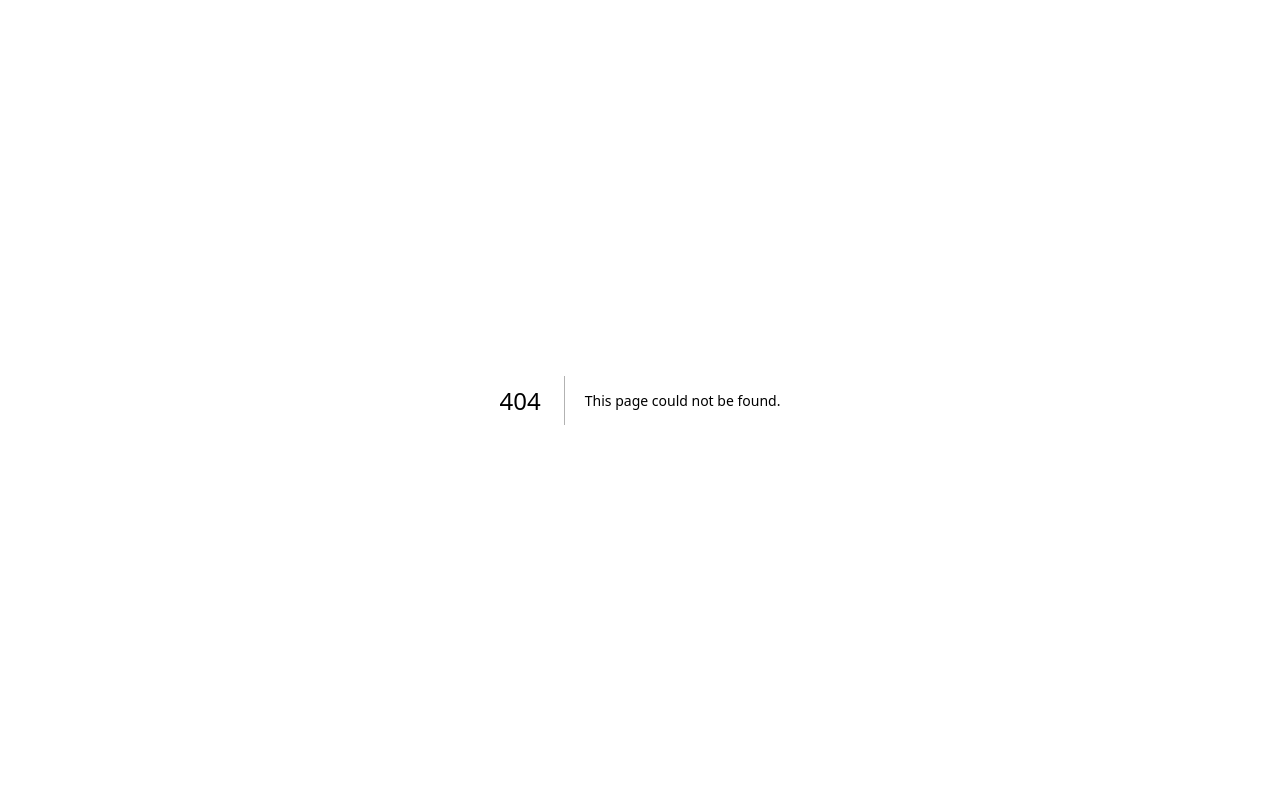
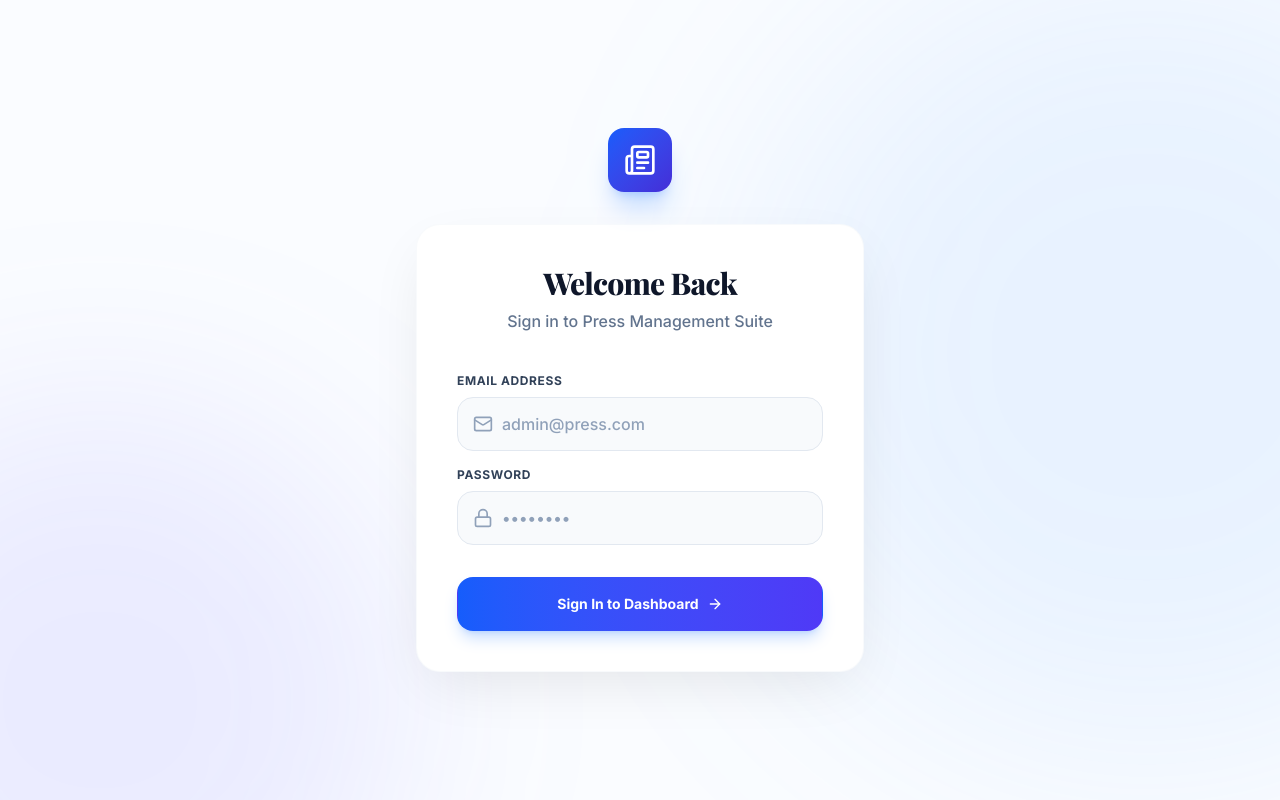
Before and after one commit to infratechai-aman/NewsGenerator, a Next.js app: page /login in a window 1280 px wide. Before the commit this address had no page. Built offline with nearby package versions, Linux system fonts and the light colour scheme; no server answers.

Commit message:
Fix: Update Firebase Admin for Vercel deployment support

```diff
--- a/package.json
+++ b/package.json
@@ -21,6 +21,8 @@
     "dayjs": "^1.11.19",
     "duck-duck-scrape": "^2.2.7",
     "duckduckgo-images-api": "^1.0.5",
+    "firebase": "^12.10.0",
+    "firebase-admin": "^13.7.0",
     "googlethis": "^1.8.0",
     "lucide-react": "^0.577.0",
     "next": "16.1.6",
--- a/src/app/admin/layout.tsx
+++ b/src/app/admin/layout.tsx
@@ -1,8 +1,8 @@
 'use client';
 
-import React from 'react';
+import React, { useEffect, useState } from 'react';
 import Link from 'next/link';
-import { usePathname } from 'next/navigation';
+import { usePathname, useRouter } from 'next/navigation';
 import {
   LayoutDashboard,
   Newspaper,
@@ -12,8 +12,11 @@ import {
   LogOut,
   Bell,
   Wand2,
+  Loader2,
 } from 'lucide-react';
 import { useAppStore } from '@/lib/store';
+import { subscribeToAuthChanges, signOut } from '@/lib/auth';
+import { User } from 'firebase/auth';
 
 const NAV_ITEMS = [
   { label: 'Overview', href: '/admin', icon: LayoutDashboard },
@@ -26,12 +29,42 @@ const NAV_ITEMS = [
 
 export default function AdminLayout({ children }: { children: React.ReactNode }) {
   const pathname = usePathname();
+  const router = useRouter();
   const { generatedContent } = useAppStore();
+
+  const [user, setUser] = useState<User | null>(null);
+  const [loadingConfig, setLoadingConfig] = useState(true);
+
+  useEffect(() => {
+    const unsubscribe = subscribeToAuthChanges((currentUser) => {
+      setUser(currentUser);
+      setLoadingConfig(false);
+
+      if (!currentUser) {
+        router.push('/login');
+      }
+    });
+
+    return () => unsubscribe();
+  }, [router]);
+
+  const handleSignOut = async () => {
+    await signOut();
+    router.push('/login');
+  };
 
   const hasContent =
     generatedContent.articles.length > 0 ||
     generatedContent.horoscope !== null ||
     generatedContent.facts !== null;
+
+  if (loadingConfig || !user) {
+    return (
+      <div className="min-h-screen bg-[#f4f7fb] flex items-center justify-center font-sans">
+         <Loader2 className="w-8 h-8 animate-spin text-blue-600" />
+      </div>
+    );
+  }
 
   return (
     <div className="min-h-screen bg-[#f4f7fb] flex font-sans selection:bg-indigo-100">
@@ -87,7 +120,10 @@ export default function AdminLayout({ children }: { children: React.ReactNode })
             </p>
           </div>
 
-          <button className="flex items-center gap-3 px-3 py-2.5 w-full rounded-xl text-sm font-semibold text-rose-400 hover:text-rose-300 hover:bg-rose-500/10 transition-colors">
+          <button
+            onClick={handleSignOut}
+            className="flex items-center gap-3 px-3 py-2.5 w-full rounded-xl text-sm font-semibold text-rose-400 hover:text-rose-300 hover:bg-rose-500/10 transition-colors"
+          >
             <LogOut className="h-[18px] w-[18px]" />
             Sign Out
           </button>
@@ -115,11 +151,13 @@ export default function AdminLayout({ children }: { children: React.ReactNode })
 
             <div className="flex items-center gap-3">
               <div className="text-right">
-                <p className="text-sm font-bold text-slate-900 leading-tight">Aman Talukdar</p>
+                <p className="text-sm font-bold text-slate-900 leading-tight">
+                  {user.email?.split('@')[0] || 'Admin'}
+                </p>
                 <p className="text-[10px] font-bold text-blue-600 uppercase tracking-widest mt-0.5">Premium</p>
               </div>
-              <div className="w-9 h-9 flex items-center justify-center rounded-full bg-indigo-100 text-indigo-700 font-bold text-sm border-2 border-white shadow-sm ring-1 ring-slate-100">
-                AT
+              <div className="w-9 h-9 flex items-center justify-center rounded-full bg-indigo-100 text-indigo-700 font-bold text-sm border-2 border-white shadow-sm ring-1 ring-slate-100 uppercase">
+                {user.email?.substring(0, 2) || 'AD'}
               </div>
             </div>
 
--- a/src/app/admin/page.tsx
+++ b/src/app/admin/page.tsx
@@ -1,8 +1,10 @@
 'use client';
 
-import React from 'react';
+import React, { useEffect, useState } from 'react';
 import Link from 'next/link';
 import { useAppStore } from '@/lib/store';
+import { subscribeToAuthChanges } from '@/lib/auth';
+import { User } from 'firebase/auth';
 import {
   FileText,
   Database,
@@ -16,6 +18,14 @@ import {
 
 export default function AdminOverview() {
   const { publication, generatedContent, manualArticles } = useAppStore();
+  const [user, setUser] = useState<User | null>(null);
+
+  useEffect(() => {
+    const unsubscribe = subscribeToAuthChanges((currentUser) => {
+      setUser(currentUser);
+    });
+    return () => unsubscribe();
+  }, []);
 
   const totalGenerated = generatedContent.articles.length;
   const totalManual = manualArticles.length;
@@ -56,7 +66,7 @@ export default function AdminOverview() {
 
           <div>
             <h1 className="text-3xl font-extrabold text-[#111827] mb-2 tracking-tight" style={{ fontFamily: 'var(--font-playfair)' }}>
-              Welcome back, Aman Talukdar!
+              Welcome back, {user?.email?.split('@')[0] || 'Admin'}!
             </h1>
             <p className="text-slate-500 font-medium">Here's your premium dashboard overview.</p>
           </div>
--- a/src/app/api/render-pdf/route.ts
+++ b/src/app/api/render-pdf/route.ts
@@ -1,6 +1,7 @@
 import { NextRequest, NextResponse } from 'next/server';
 import puppeteer from 'puppeteer';
 import { buildNewspaperHTML } from '@/lib/newspaper-template';
+import { adminStorage } from '@/lib/firebase-admin';
 
 export const maxDuration = 60;
 
@@ -63,26 +64,28 @@ export async function POST(req: NextRequest) {
     // Convert Uint8Array to Buffer
     const buffer = Buffer.from(pdfBuffer);
 
-    // Ensure the output directory exists
-    const fs = await import('fs/promises');
-    const path = await import('path');
-    const outputDir = path.join(process.cwd(), 'public', 'outputs');
+    // Upload PDF to Firebase Storage
+    const safeName = publication.name.replace(/[^a-zA-Z0-9-]/g, '_');
+    const filename = `newspapers/${safeName}_${publication.date}_${Date.now()}.pdf`;
 
-    try {
-      await fs.access(outputDir);
-    } catch {
-      await fs.mkdir(outputDir, { recursive: true });
-    }
+    // Get the bucket
+    const bucket = adminStorage.bucket();
+    const file = bucket.file(filename);
 
-    // Save PDF to public folder
-    const safeName = publication.name.replace(/[^a-zA-Z0-9-]/g, '_');
-    const filename = `${safeName}_${publication.date}_${Date.now()}.pdf`;
-    const filepath = path.join(outputDir, filename);
+    await file.save(buffer, {
+      metadata: {
+        contentType: 'application/pdf',
+      },
+    });
 
-    await fs.writeFile(filepath, buffer);
+    // Make the file publicly accessible
+    await file.makePublic();
+
+    // Get the public URL
+    const publicUrl = `https://storage.googleapis.com/${bucket.name}/${filename}`;
 
     // Return the URL for the client to download
-    return NextResponse.json({ url: `/outputs/${filename}` }, { status: 200 });
+    return NextResponse.json({ url: publicUrl }, { status: 200 });
   } catch (error) {
     console.error('PDF rendering error:', error);
     if (browser) {
--- /dev/null
+++ b/src/app/login/page.tsx
@@ -0,0 +1,114 @@
+'use client';
+
+import React, { useState } from 'react';
+import { useRouter } from 'next/navigation';
+import { Newspaper, Lock, Mail, ArrowRight, Loader2 } from 'lucide-react';
+import { signIn } from '@/lib/auth';
+
+export default function LoginPage() {
+  const [email, setEmail] = useState('');
+  const [password, setPassword] = useState('');
+  const [error, setError] = useState('');
+  const [isLoading, setIsLoading] = useState(false);
+  const router = useRouter();
+
+  const handleLogin = async (e: React.FormEvent) => {
+    e.preventDefault();
+    setIsLoading(true);
+    setError('');
+
+    const { error: signInError } = await signIn(email, password);
+
+    if (signInError) {
+      setError(signInError);
+      setIsLoading(false);
+    } else {
+      router.push('/admin');
+    }
+  };
+
+  return (
+    <div className="min-h-screen bg-[#fafcff] flex items-center justify-center p-6 relative overflow-hidden font-sans">
+      {/* Background Gradients */}
+      <div className="absolute top-0 right-0 -translate-y-12 translate-x-1/3 w-[800px] h-[800px] bg-blue-400/10 rounded-full blur-[120px] pointer-events-none"></div>
+      <div className="absolute bottom-0 left-0 translate-y-1/3 -translate-x-1/3 w-[600px] h-[600px] bg-indigo-500/10 rounded-full blur-[100px] pointer-events-none"></div>
+
+      <div className="w-full max-w-md relative z-10">
+        <div className="flex justify-center mb-8">
+          <div className="w-16 h-16 rounded-2xl bg-gradient-to-br from-blue-600 to-indigo-700 flex items-center justify-center shadow-xl shadow-blue-500/25">
+             <Newspaper className="h-8 w-8 text-white" />
+          </div>
+        </div>
+
+        <div className="bg-white rounded-3xl p-10 shadow-[0_20px_60px_-15px_rgba(0,0,0,0.1)] border border-slate-100/50">
+          <div className="text-center mb-10">
+            <h1 className="text-3xl font-extrabold text-[#0f172a] tracking-tight mb-2" style={{ fontFamily: 'var(--font-playfair)' }}>Welcome Back</h1>
+            <p className="text-slate-500 font-medium">Sign in to Press Management Suite</p>
+          </div>
+
+          <form onSubmit={handleLogin} className="space-y-6">
+            {error && (
+              <div className="p-4 rounded-xl bg-rose-50 border border-rose-100 text-rose-600 text-sm font-semibold flex items-center gap-3">
+                <div className="w-8 h-8 rounded-full bg-rose-100 flex items-center justify-center shrink-0">
+                  <Lock className="w-4 h-4 text-rose-500" />
+                </div>
+                {error}
+              </div>
+            )}
+
+            <div className="space-y-4">
+              <div>
+                <label className="block text-xs font-bold text-slate-700 uppercase tracking-wider mb-2">Email Address</label>
+                <div className="relative">
+                  <div className="absolute inset-y-0 left-0 pl-4 flex items-center pointer-events-none">
+                    <Mail className="h-5 w-5 text-slate-400" />
+                  </div>
+                  <input
+                    type="email"
+                    value={email}
+                    onChange={(e) => setEmail(e.target.value)}
+                    className="block w-full pl-11 pr-4 py-3.5 bg-slate-50 border border-slate-200 rounded-xl text-slate-900 placeholder:text-slate-400 focus:ring-2 focus:ring-blue-500/20 focus:border-blue-500 focus:bg-white transition-all outline-none font-medium"
+                    placeholder="admin@press.com"
+                    required
+                  />
+                </div>
+              </div>
+
+              <div>
+                <label className="block text-xs font-bold text-slate-700 uppercase tracking-wider mb-2">Password</label>
+                <div className="relative">
+                  <div className="absolute inset-y-0 left-0 pl-4 flex items-center pointer-events-none">
+                    <Lock className="h-5 w-5 text-slate-400" />
+                  </div>
+                  <input
+                    type="password"
+                    value={password}
+                    onChange={(e) => setPassword(e.target.value)}
+                    className="block w-full pl-11 pr-4 py-3.5 bg-slate-50 border border-slate-200 rounded-xl text-slate-900 placeholder:text-slate-400 focus:ring-2 focus:ring-blue-500/20 focus:border-blue-500 focus:bg-white transition-all outline-none font-medium"
+                    placeholder="••••••••"
+                    required
+                  />
+                </div>
+              </div>
+            </div>
+
+            <button
+              type="submit"
+              disabled={isLoading}
+              className="w-full flex items-center justify-center py-4 px-4 border border-transparent rounded-xl shadow-lg shadow-blue-500/25 text-sm font-bold text-white bg-gradient-to-r from-blue-600 to-indigo-600 hover:from-blue-700 hover:to-indigo-700 focus:outline-none focus:ring-2 focus:ring-offset-2 focus:ring-blue-500 disabled:opacity-50 disabled:cursor-not-allowed transition-all hover:-translate-y-0.5 mt-8"
+            >
+              {isLoading ? (
+                <Loader2 className="w-5 h-5 animate-spin" />
+              ) : (
+                <>
+                  Sign In to Dashboard
+                  <ArrowRight className="w-4 h-4 ml-2" />
+                </>
+              )}
+            </button>
+          </form>
+        </div>
+      </div>
+    </div>
+  );
+}
--- /dev/null
+++ b/src/lib/auth.ts
@@ -0,0 +1,29 @@
+import { auth } from './firebase';
+import {
+  signInWithEmailAndPassword,
+  signOut as firebaseSignOut,
+  onAuthStateChanged,
+  User
+} from 'firebase/auth';
+
+export const signIn = async (email: string, password: string) => {
+  try {
+    const userCredential = await signInWithEmailAndPassword(auth, email, password);
+    return { user: userCredential.user, error: null };
+  } catch (error: any) {
+    return { user: null, error: error.message };
+  }
+};
+
+export const signOut = async () => {
+  try {
+    await firebaseSignOut(auth);
+    return { error: null };
+  } catch (error: any) {
+    return { error: error.message };
+  }
+};
+
+export const subscribeToAuthChanges = (callback: (user: User | null) => void) => {
+  return onAuthStateChanged(auth, callback);
+};
--- /dev/null
+++ b/src/lib/firebase-admin.ts
@@ -0,0 +1,29 @@
+import * as admin from 'firebase-admin';
+
+// Protect against multiple initializations in Next.js dev mode
+if (!admin.apps.length) {
+  try {
+    const serviceAccountVar = process.env.FIREBASE_SERVICE_ACCOUNT;
+
+    if (serviceAccountVar) {
+      // Use service account from environment variable (usually for Vercel/Production)
+      const serviceAccount = JSON.parse(serviceAccountVar);
+      admin.initializeApp({
+        credential: admin.credential.cert(serviceAccount),
+        storageBucket: process.env.NEXT_PUBLIC_FIREBASE_STORAGE_BUCKET,
+      });
+    } else {
+      // Use application default credentials (usually for Local Development)
+      admin.initializeApp({
+        credential: admin.credential.applicationDefault(),
+        storageBucket: process.env.NEXT_PUBLIC_FIREBASE_STORAGE_BUCKET,
+      });
+    }
+  } catch (error) {
+    console.error('Firebase admin initialization error', error);
+  }
+}
+
+export const adminDb = admin.firestore();
+export const adminStorage = admin.storage();
+export const adminAuth = admin.auth();
--- /dev/null
+++ b/src/lib/firebase.ts
@@ -0,0 +1,20 @@
+import { initializeApp, getApps, getApp } from 'firebase/app';
+import { getAuth } from 'firebase/auth';
+import { getStorage } from 'firebase/storage';
+
+const firebaseConfig = {
+  apiKey: process.env.NEXT_PUBLIC_FIREBASE_API_KEY,
+  authDomain: process.env.NEXT_PUBLIC_FIREBASE_AUTH_DOMAIN,
+  projectId: process.env.NEXT_PUBLIC_FIREBASE_PROJECT_ID,
+  storageBucket: process.env.NEXT_PUBLIC_FIREBASE_STORAGE_BUCKET,
+  messagingSenderId: process.env.NEXT_PUBLIC_FIREBASE_MESSAGING_SENDER_ID,
+  appId: process.env.NEXT_PUBLIC_FIREBASE_APP_ID,
+  measurementId: process.env.NEXT_PUBLIC_FIREBASE_MEASUREMENT_ID,
+};
+
+// Initialize Firebase only if it hasn't been initialized already
+const app = !getApps().length ? initializeApp(firebaseConfig) : getApp();
+const auth = getAuth(app);
+const storage = getStorage(app);
+
+export { app, auth, storage };
```
Also changed, not shown: 1 other file (tests, documents, lock files or other folders).
